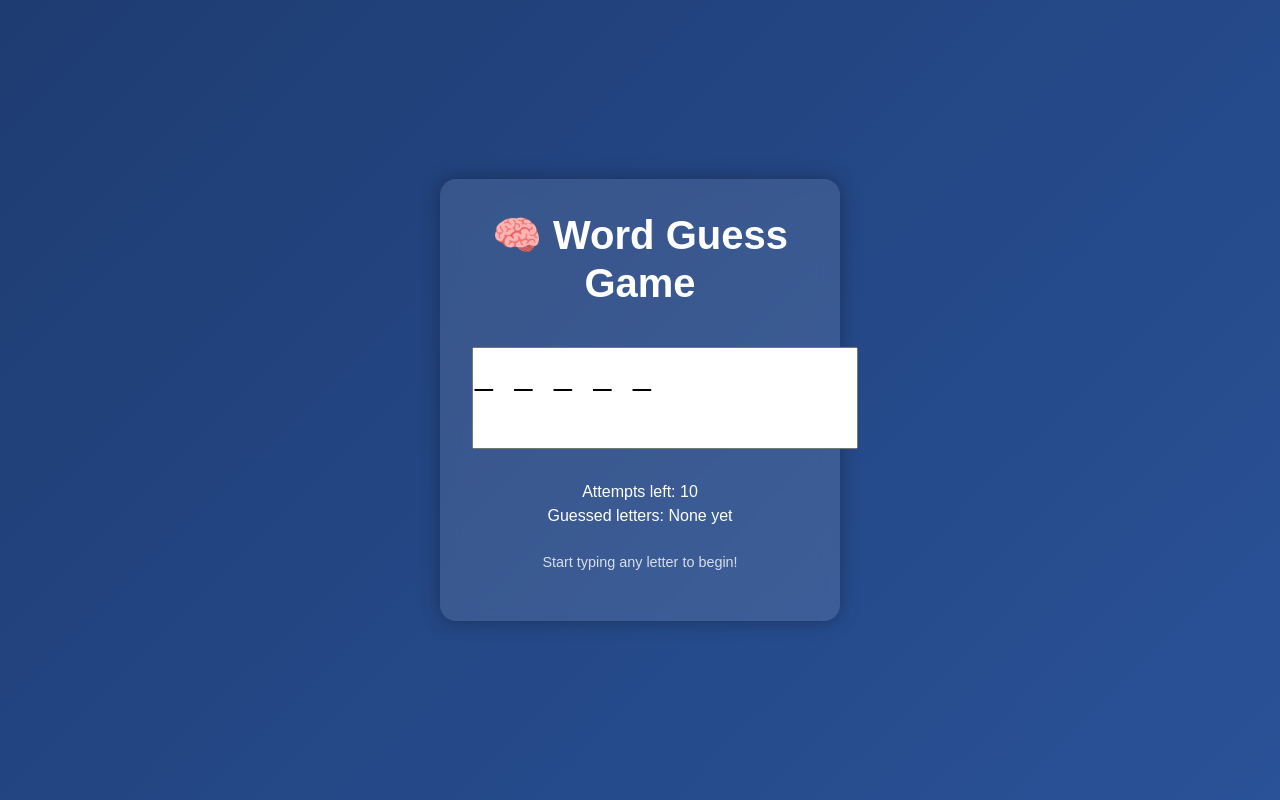
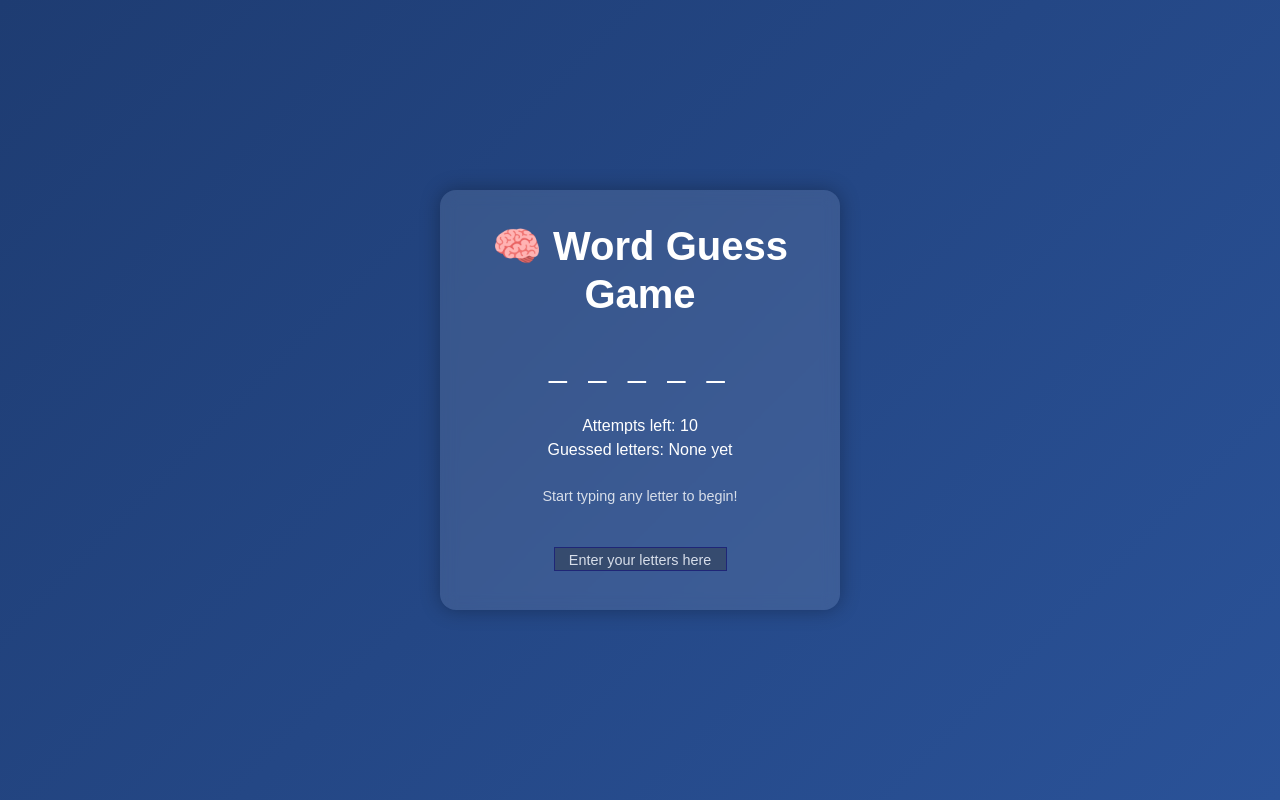
Before and after one commit to KenVermillionJr/3-2-Word-Guess-Game, a plain HTML site: page index.html in a window 1280 px wide. Drawn offline with nearby package versions, Linux system fonts and the light colour scheme.

Commit message:
chore: updated activities

```diff
--- a/index.html
+++ b/index.html
@@ -47,6 +47,7 @@
         margin-top: 1.5rem;
         font-size: 0.9rem;
         opacity: 0.8;
+        text-align: center;
       }
     </style>
   </head>
@@ -55,12 +56,13 @@
     <div class="game-card">
       <!-- <div style="width:0; overflow:hidden;"><input type="text" name="kb" style="opacity:0; filter:alpha(opacity=0);"></div> -->
       <h1 class="fw-bold mb-3">🧠 Word Guess Game</h1>
-      <textarea class="masked-word" id="maskedWord" style="min-width:0; overflow:hidden; resize:none;">_ _ _ _ _</textarea>
+      <p class="masked-word" id="maskedWord">_ _ _ _ _</p>
       <p class="stats">
         Attempts left: <span id="attempts">10</span> <br />
         Guessed letters: <span id="guessedLetters">None yet</span>
       </p>
       <p class="footer">Start typing any letter to begin!</p>
+       <textarea class="footer" id="maskedWord" style="min-width:0; max-height:1.5rem; overflow:hidden; resize:none; border: 1px solid midnightblue; background-color: rgb(54, 71, 102); color: white;">Enter your letters here</textarea>
     </div>
 
     <!-- ✅ Your game logic -->
```
